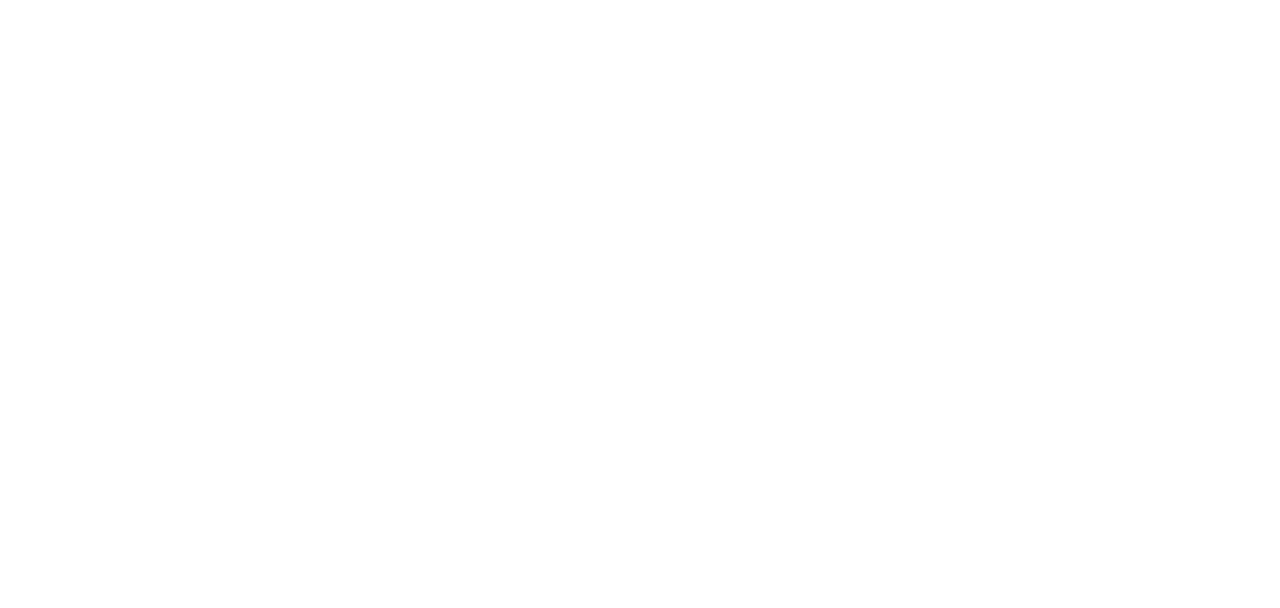
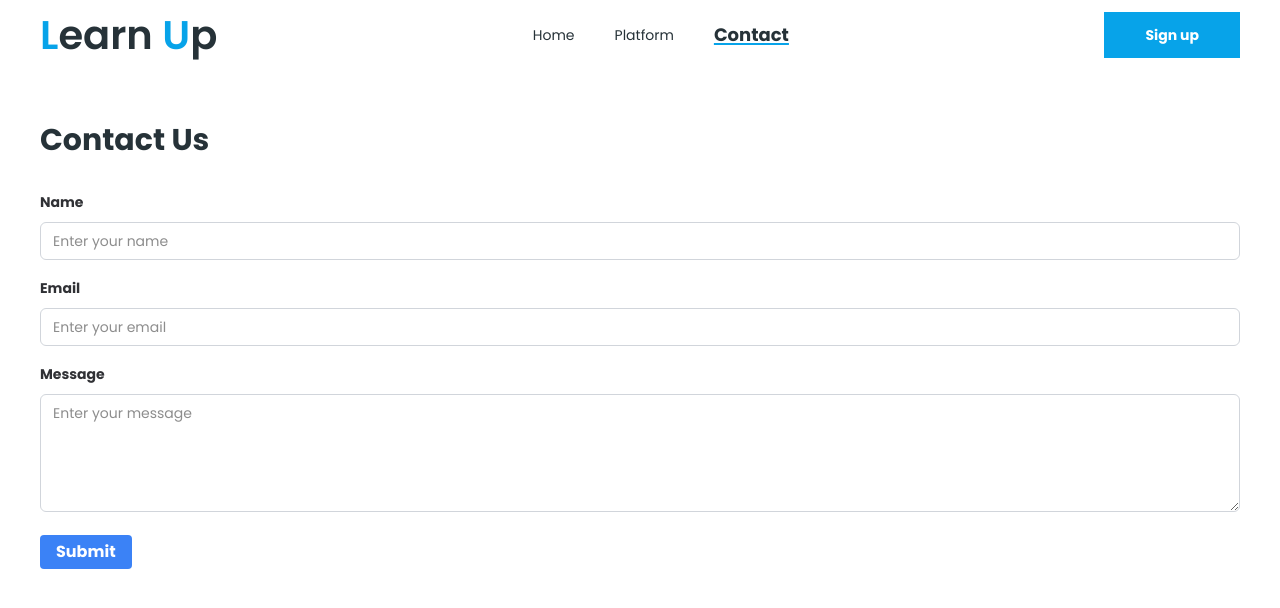
Before and after one commit to RamezTaher/E-learning, a React (Vite) app: page /contact in a window 1280 px wide. Before the commit this address had no page. Shown: the top 608 px of the page. Built offline with nearby package versions, Linux system fonts and the light colour scheme.

Commit message:
contact page

```diff
--- a/src/App.jsx
+++ b/src/App.jsx
@@ -31,6 +31,7 @@ import InstructorAddTest from "./pages/InstructorAddTest"
 import InstructorAddQuiz from "./pages/InstructorAddQuiz"
 import InstructorAddQuestionsToQuiz from "./pages/InstructorAddQuestionsToQuiz"
 import UserCourseQuiz from "./pages/UserCourseQuiz"
+import Contact from "./pages/Contact"
 
 function App() {
   return (
@@ -114,7 +115,7 @@ function App() {
         </Route>
         <Route path="/" element={<Home />} />
         {/* Contact Page */}
-        {/* <Route path="/contact" element={<Contact />} /> */}
+        <Route path="/contact" element={<Contact />} />
         <Route path="/auth/login" element={<SignIn />} />
         <Route path="/auth/register" element={<SignUp />} />
         <Route path="/auth/finish-register" element={<FinishSignUp />} />
--- a/src/pages/Contact.jsx
+++ b/src/pages/Contact.jsx
@@ -0,0 +1,79 @@
+import React, { useState } from "react"
+import Header from "../components/Header"
+
+const Contact = () => {
+  const [name, setName] = useState("")
+  const [email, setEmail] = useState("")
+  const [message, setMessage] = useState("")
+
+  const handleSubmit = (e) => {
+    e.preventDefault()
+    alert(`Form Submitted From ${name} email : ${email} Message : ${message}`)
+    setName("")
+    setEmail("")
+    setMessage("")
+  }
+
+  return (
+    <>
+      <Header />
+      <div className="container px-6 sm:mx-auto relative  lg:px-10 py-3 flex flex-col">
+        <div className="flex flex-col gap-4 py-10">
+          <h1 className="text-3xl font-bold mb-4">Contact Us</h1>
+          <form onSubmit={handleSubmit}>
+            <div className="mb-4">
+              <label htmlFor="name" className="block font-bold mb-2">
+                Name
+              </label>
+              <input
+                type="text"
+                id="name"
+                className="w-full px-3 py-2 border border-gray-300 rounded-md focus:outline-none focus:border-blue-500"
+                placeholder="Enter your name"
+                value={name}
+                onChange={(e) => setName(e.target.value)}
+                required
+              />
+            </div>
+            <div className="mb-4">
+              <label htmlFor="email" className="block font-bold mb-2">
+                Email
+              </label>
+              <input
+                type="email"
+                id="email"
+                className="w-full px-3 py-2 border border-gray-300 rounded-md focus:outline-none focus:border-blue-500"
+                placeholder="Enter your email"
+                value={email}
+                onChange={(e) => setEmail(e.target.value)}
+                required
+              />
+            </div>
+            <div className="mb-4">
+              <label htmlFor="message" className="block font-bold mb-2">
+                Message
+              </label>
+              <textarea
+                id="message"
+                className="w-full px-3 py-2 border border-gray-300 rounded-md focus:outline-none focus:border-blue-500"
+                rows="5"
+                placeholder="Enter your message"
+                value={message}
+                onChange={(e) => setMessage(e.target.value)}
+                required
+              />
+            </div>
+            <button
+              type="submit"
+              className="bg-blue-500 hover:bg-blue-700 text-white font-bold py-2 px-4 rounded"
+            >
+              Submit
+            </button>
+          </form>
+        </div>
+      </div>
+    </>
+  )
+}
+
+export default Contact
```
